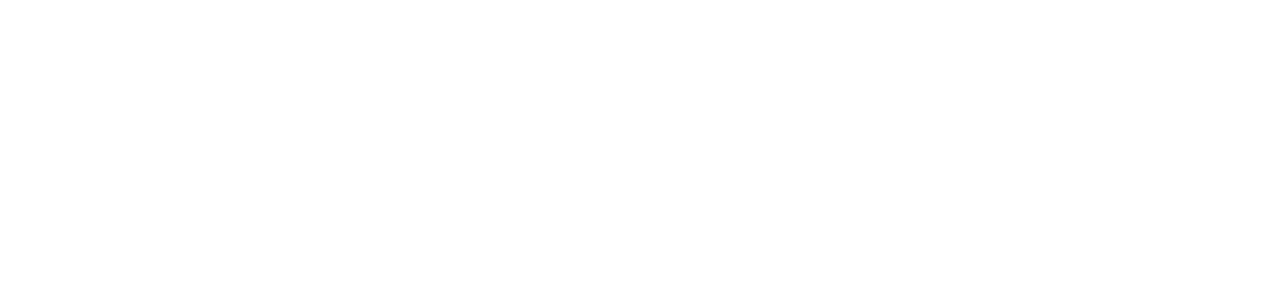
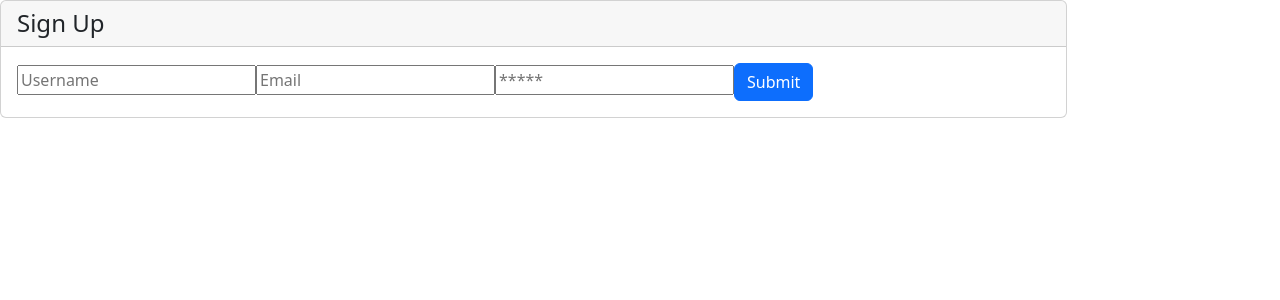
Before and after one commit to Ashley1Thompson/small-change, a React (Create React App) app in the folder client/: page /signup in a window 1280 px wide. Before the commit this address had no page. Shown: the top 300 px of the page. Built offline with nearby package versions, Linux system fonts and the light colour scheme.

Commit message:
finished signup page

```diff
--- a/client/src/App.js
+++ b/client/src/App.js
@@ -12,6 +12,7 @@
 import CoinFlip from './pages/CoinFlip';
 // import Inspiration from './pages/Inspiration';
 import Login from './pages/Login';
+import Signup from './pages/Signup';
 import UserProfile from './pages/UserProfile';
 import Header from './components/Header'
 import Footer from './components/Footer';
@@ -57,6 +58,10 @@
                 path="/"
                 element={<Login />}
               />
+              <Route
+                path="/signup"
+                element={<Signup />}
+              />
               {/* <Route
                 path="/coinflip"
                 element={<CoinFlip />}
--- a/client/src/pages/Signup.js
+++ b/client/src/pages/Signup.js
@@ -7,7 +7,7 @@
 import Auth from '../utils/auth'
 
 const Signup = () => {
-    const [formstate, setFormState] = useState({
+    const [formState, setFormState] = useState({
         username: '',
         email: '',
         password: '',
@@ -18,7 +18,7 @@
         const { name, value } = event.target;
 
         setFormState({
-            ...formstate,
+            ...formState,
             [name]: value,
         });
     };
@@ -39,7 +39,52 @@
     };
 
     return (
-
+      <div className='col-12 col-lg-10'>
+        <div className='card'>
+            <h4 className='card-header'> Sign Up</h4>
+            <div className='card-body'>
+            {/* code for if a logged in user ends up on the signup page */}
+            {data ? (
+                <p>
+                    All signed up! Click{''}
+                    <Link to='/coinflip'> here to log your good deed for the day.</Link>
+                </p>
+            ) : (
+                <form onSubmit={handleFormSubmit}>
+                    <input
+                        className='form-input'
+                        placeholder='Username'
+                        name='name'
+                        type='text'
+                        value={formState.name}
+                        onChange={handleChange}
+                    />
+                    <input
+                        className='form-input'
+                        placeholder='Email'
+                        name='email'
+                        type='email'
+                        value={formState.email}
+                        onChange={handleChange}
+                    />
+                    <input
+                        className='form-input'
+                        placeholder='*****'
+                        name='password'
+                        type='password'
+                        value={formState.password}
+                        onChange={handleChange}
+                    />
+                    <button
+                        className='btn btn-block btn-primary'
+                        style={{ cursor: 'pointer' }}
+                        type='submit'
+                    >Submit</button>
+                </form>
+            )}
+            </div>
+        </div>
+      </div>
     )
 }
 
```
